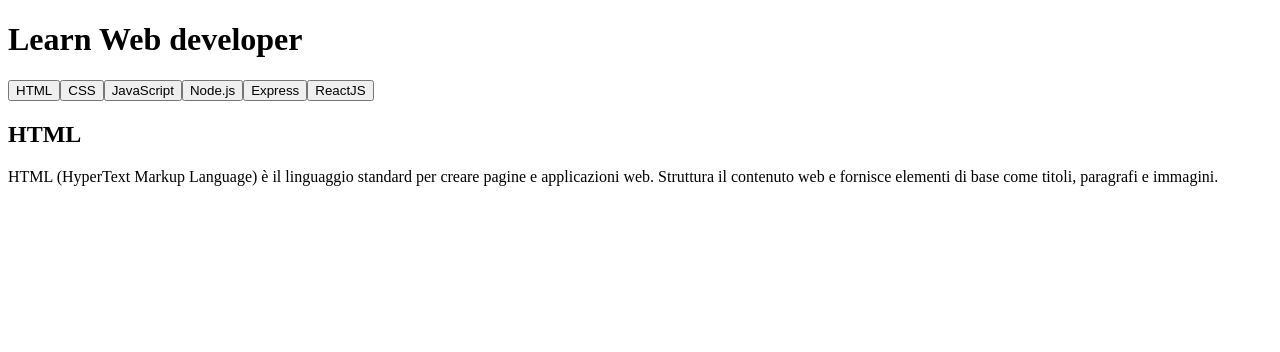
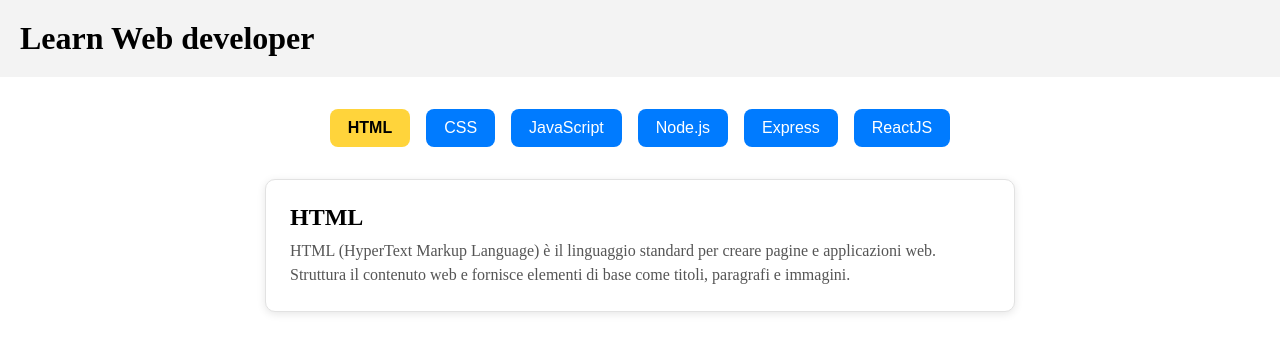
Before and after one commit to JuriPatacchiola/react-use-state, a React (Vite) app: page / in a window 1280 px wide. Shown: the top 352 px of the page. Built offline with nearby package versions, Linux system fonts and the light colour scheme.

Commit message:
add the css style

```diff
--- a/src/index.css
+++ b/src/index.css
@@ -0,0 +1,63 @@
+* {
+  margin: 0px;
+  padding: 0px;
+}
+
+header {
+  background-color: rgb(243, 243, 243);
+  padding: 20px;
+}
+
+main {
+  text-align: center;
+  padding: 2rem;
+}
+
+.button-container {
+  display: flex;
+  flex-wrap: wrap;
+  justify-content: center;
+  gap: 1rem;
+  margin-bottom: 2rem;
+}
+
+.lang-button {
+  background-color: #007bff;
+  color: white;
+  border: none;
+  padding: 10px 18px;
+  border-radius: 8px;
+  cursor: pointer;
+  font-size: 1rem;
+  transition: all 0.2s ease;
+}
+
+.lang-button:hover {
+  background-color: #0056b3;
+}
+
+.lang-button.active {
+  background-color: #ffd43b;
+  color: #000;
+  font-weight: bold;
+}
+
+.card {
+  background: white;
+  border: 1px solid #e2e2e2;
+  border-radius: 10px;
+  padding: 1.5rem;
+  max-width: 700px;
+  margin: 0 auto;
+  text-align: left;
+  box-shadow: 0 2px 8px rgba(0, 0, 0, 0.1);
+}
+
+.card h2 {
+  margin-bottom: 0.5rem;
+}
+
+.card p {
+  color: #555;
+  line-height: 1.5;
+}
```
